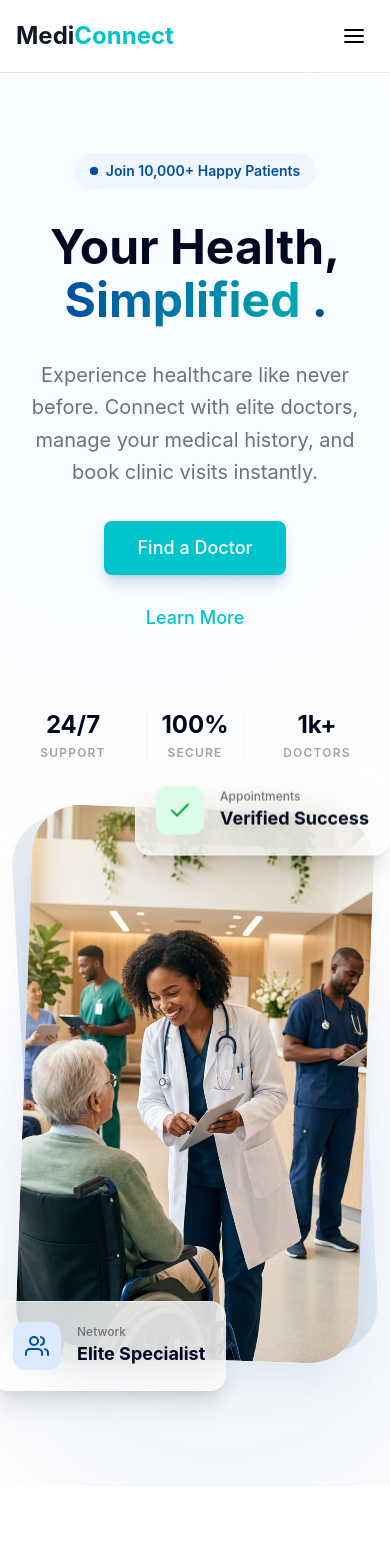
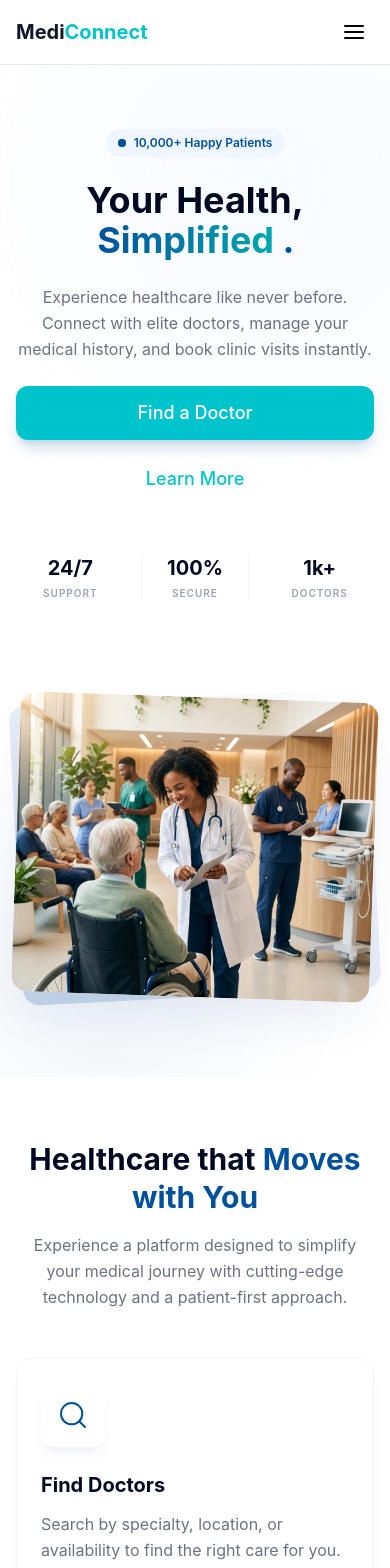
Before and after one commit to Amjad-722/MediConnect, a Svelte app: page / in a window 390 px wide. Shown: the top 1568 px of the page. Built offline with nearby package versions, Linux system fonts and the light colour scheme.

Commit message:
resolve the mobile  issues

```diff
--- a/src/components/Navbar.svelte
+++ b/src/components/Navbar.svelte
@@ -41,11 +41,13 @@
 </script>
 
 <nav
-  class="sticky top-0 z-50 w-full bg-white/90 backdrop-blur-md border-b border-gray-200 py-4"
+  class="sticky top-0 z-50 w-full bg-white/90 backdrop-blur-md border-b border-gray-200 py-3 sm:py-4"
 >
-  <div class="container mx-auto px-4 flex justify-between items-center">
+  <div
+    class="container mx-auto px-4 sm:px-6 lg:px-8 flex justify-between items-center"
+  >
     <div class="flex-shrink-0">
-      <Link to="/" class="text-2xl font-bold text-gray-900">
+      <Link to="/" class="text-xl sm:text-2xl font-bold text-gray-900">
         Medi<span class="text-primary">Connect</span>
       </Link>
     </div>
@@ -198,37 +200,49 @@
   <!-- Mobile Menu -->
   {#if isMenuOpen}
     <div
-      class="md:hidden absolute top-full left-0 w-full bg-white border-b border-gray-200 shadow-lg p-4 flex flex-col gap-4"
+      class="md:hidden absolute top-full left-0 w-full bg-white border-b border-gray-200 shadow-lg px-4 sm:px-6 py-6 flex flex-col gap-2"
     >
       <Link
         to="/"
-        class="block py-2 font-medium text-gray-700 hover:text-primary"
+        class="block py-3 px-4 font-medium text-gray-700 hover:text-primary hover:bg-gray-50 rounded-lg transition-colors"
         on:click={toggleMenu}>Home</Link
       >
       <Link
         to="/doctors"
-        class="block py-2 font-medium text-gray-700 hover:text-primary"
+        class="block py-3 px-4 font-medium text-gray-700 hover:text-primary hover:bg-gray-50 rounded-lg transition-colors"
         on:click={toggleMenu}>Find Doctors</Link
       >
       <Link
         to="/about"
-        class="block py-2 font-medium text-gray-700 hover:text-primary"
+        class="block py-3 px-4 font-medium text-gray-700 hover:text-primary hover:bg-gray-50 rounded-lg transition-colors"
         on:click={toggleMenu}>About</Link
       >
-      <div class="flex flex-col gap-3 mt-2 pt-4 border-t border-gray-100">
+      <div class="flex flex-col gap-3 mt-4 pt-4 border-t border-gray-100">
         {#if $user}
+          {#if $user.role === "doctor"}
+            <Link
+              to="/doctor-dashboard"
+              class="block py-3 px-4 font-medium text-primary hover:bg-blue-50 rounded-lg transition-colors text-center"
+              on:click={toggleMenu}>Dashboard</Link
+            >
+          {/if}
+          <Link
+            to="/profile"
+            class="block py-3 px-4 font-medium text-gray-700 hover:bg-gray-50 rounded-lg transition-colors text-center"
+            on:click={toggleMenu}>Profile Settings</Link
+          >
           <div
-            class="py-2 text-center font-medium text-gray-900 bg-gray-50 rounded"
+            class="py-2 px-4 text-center text-sm font-medium text-gray-600 bg-gray-50 rounded-lg"
           >
             Signed in as {$user.name}
           </div>
-          <Button variant="outline" fullWidth onClick={handleLogout}
-            >Logout</Button
+          <Button variant="danger" fullWidth onClick={handleLogout}
+            >Sign Out</Button
           >
         {:else}
           <Link
             to="/login"
-            class="text-center font-medium text-primary hover:text-primary-dark py-2"
+            class="block py-3 px-4 text-center font-medium text-primary hover:text-primary-dark hover:bg-blue-50 rounded-lg transition-colors"
             on:click={toggleMenu}>Login</Link
           >
           <Button
--- a/src/components/landing/Features.svelte
+++ b/src/components/landing/Features.svelte
@@ -3,62 +3,72 @@
     import Icon from "$components/reusable/Icon.svelte";
 </script>
 
-<section class="relative py-32 overflow-hidden bg-white">
+<section class="relative py-16 sm:py-24 lg:py-32 overflow-hidden bg-white">
     <!-- Subtle Background Decoration -->
     <div class="absolute inset-0 z-0 pointer-events-none">
         <div
-            class="absolute top-1/2 left-[10%] w-[500px] h-[500px] bg-blue-50/50 rounded-full blur-[100px]"
+            class="hidden lg:block absolute top-1/2 left-[10%] w-[500px] h-[500px] bg-blue-50/50 rounded-full blur-[100px]"
         ></div>
         <div
-            class="absolute bottom-0 right-[5%] w-[400px] h-[400px] bg-secondary/5 rounded-full blur-[80px]"
+            class="hidden lg:block absolute bottom-0 right-[5%] w-[400px] h-[400px] bg-secondary/5 rounded-full blur-[80px]"
         ></div>
     </div>
 
-    <div class="container mx-auto px-6 relative z-10">
-        <div class="text-center max-w-3xl mx-auto mb-20 animate-fade-in-up">
+    <div class="container mx-auto px-4 sm:px-6 relative z-10">
+        <div
+            class="text-center max-w-3xl mx-auto mb-12 sm:mb-16 lg:mb-20 animate-fade-in-up"
+        >
             <h2
-                class="text-4xl lg:text-5xl font-bold text-[#000921] mb-6 leading-tight"
+                class="text-3xl sm:text-4xl lg:text-5xl font-bold text-[#000921] mb-4 sm:mb-6 leading-tight"
             >
                 Healthcare that <span class="text-secondary"
                     >Moves with You</span
                 >
             </h2>
-            <p class="text-xl text-gray-500 leading-relaxed">
+            <p
+                class="text-base sm:text-lg lg:text-xl text-gray-500 leading-relaxed px-4"
+            >
                 Experience a platform designed to simplify your medical journey
                 with cutting-edge technology and a patient-first approach.
             </p>
         </div>
 
-        <div class="grid grid-cols-1 md:grid-cols-2 lg:grid-cols-3 gap-8">
+        <div
+            class="grid grid-cols-1 sm:grid-cols-2 lg:grid-cols-3 gap-6 sm:gap-8"
+        >
             {#each features as feature, i}
                 <div
-                    class="group relative p-10 bg-white/70 backdrop-blur-md rounded-[2.5rem] border border-gray-100 shadow-xl shadow-blue-900/5 transition-all duration-500 hover:-translate-y-3 hover:shadow-2xl hover:shadow-blue-900/10 hover:border-secondary/30 animate-fade-in-up"
+                    class="group relative p-6 sm:p-8 lg:p-10 bg-white/70 backdrop-blur-md rounded-2xl sm:rounded-[2rem] lg:rounded-[2.5rem] border border-gray-100 shadow-xl shadow-blue-900/5 transition-all duration-500 hover:-translate-y-3 hover:shadow-2xl hover:shadow-blue-900/10 hover:border-secondary/30 animate-fade-in-up"
                     style="animation-delay: {i * 100}ms"
                 >
                     <!-- Hover Accent -->
                     <div
-                        class="absolute inset-0 bg-gradient-to-br from-secondary/5 to-transparent opacity-0 group-hover:opacity-100 transition-opacity duration-500 rounded-[2.5rem]"
+                        class="absolute inset-0 bg-gradient-to-br from-secondary/5 to-transparent opacity-0 group-hover:opacity-100 transition-opacity duration-500 rounded-2xl sm:rounded-[2rem] lg:rounded-[2.5rem]"
                     ></div>
 
                     <div class="relative z-10">
                         <div
-                            class="w-20 h-20 rounded-2xl bg-white shadow-lg shadow-blue-900/5 flex items-center justify-center mb-8 transition-all duration-500 group-hover:bg-secondary group-hover:scale-110 group-hover:rotate-[15deg]"
+                            class="w-16 h-16 sm:w-18 sm:h-18 lg:w-20 lg:h-20 rounded-xl sm:rounded-2xl bg-white shadow-lg shadow-blue-900/5 flex items-center justify-center mb-6 sm:mb-8 transition-all duration-500 group-hover:bg-secondary group-hover:scale-110 group-hover:rotate-[15deg]"
                         >
                             <div
                                 class="text-secondary group-hover:text-white transition-colors duration-500"
                             >
                                 <Icon
                                     name={feature.icon}
-                                    size={36}
+                                    size={32}
                                     strokeWidth={1.5}
                                 />
                             </div>
                         </div>
 
-                        <h3 class="text-2xl font-bold text-[#000921] mb-4">
+                        <h3
+                            class="text-xl sm:text-2xl font-bold text-[#000921] mb-3 sm:mb-4"
+                        >
                             {feature.title}
                         </h3>
-                        <p class="text-gray-500 leading-relaxed text-lg mb-6">
+                        <p
+                            class="text-gray-500 leading-relaxed text-base sm:text-lg mb-4 sm:mb-6"
+                        >
                             {feature.desc}
                         </p>
 
--- a/src/components/landing/Hero.svelte
+++ b/src/components/landing/Hero.svelte
@@ -4,30 +4,30 @@
 </script>
 
 <section
-    class="relative min-h-[90vh] flex items-center pt-20 pb-32 overflow-hidden bg-white"
+    class="relative min-h-[80vh] sm:min-h-[85vh] lg:min-h-[90vh] flex items-center pt-16 sm:pt-20 pb-20 sm:pb-28 lg:pb-32 overflow-hidden bg-white"
 >
     <!-- Animated Mesh Background -->
     <div class="absolute inset-0 z-0">
         <div
-            class="absolute top-0 right-0 w-[800px] h-[800px] bg-blue-100/40 rounded-full blur-[120px] -mr-40 -mt-40 animate-pulse"
+            class="absolute top-0 right-0 w-[400px] sm:w-[600px] lg:w-[800px] h-[400px] sm:h-[600px] lg:h-[800px] bg-blue-100/40 rounded-full blur-[80px] sm:blur-[100px] lg:blur-[120px] -mr-20 sm:-mr-30 lg:-mr-40 -mt-20 sm:-mt-30 lg:-mt-40 animate-pulse"
         ></div>
         <div
-            class="absolute bottom-0 left-0 w-[600px] h-[600px] bg-secondary/10 rounded-full blur-[100px] -ml-20 -mb-20 animate-pulse"
+            class="absolute bottom-0 left-0 w-[300px] sm:w-[450px] lg:w-[600px] h-[300px] sm:h-[450px] lg:h-[600px] bg-secondary/10 rounded-full blur-[60px] sm:blur-[80px] lg:blur-[100px] -ml-10 sm:-ml-15 lg:-ml-20 -mb-10 sm:-mb-15 lg:-mb-20 animate-pulse"
             style="animation-delay: 2s"
         ></div>
         <div
-            class="absolute top-1/2 left-1/2 -translate-x-1/2 -translate-y-1/2 w-[1000px] h-[1000px] bg-gradient-radial from-blue-50/50 to-transparent"
+            class="hidden lg:block absolute top-1/2 left-1/2 -translate-x-1/2 -translate-y-1/2 w-[1000px] h-[1000px] bg-gradient-radial from-blue-50/50 to-transparent"
         ></div>
     </div>
 
-    <div class="container mx-auto px-6 relative z-10">
+    <div class="container mx-auto px-4 sm:px-6 relative z-10">
         <div
             class="grid grid-cols-1 lg:grid-cols-[1.1fr_0.9fr] gap-12 lg:gap-20 items-center"
         >
             <!-- Text Content -->
-            <div class="space-y-8 text-center lg:text-left">
+            <div class="space-y-6 sm:space-y-8 text-center lg:text-left">
                 <div
-                    class="inline-flex items-center gap-2 px-4 py-2 bg-blue-50 text-secondary rounded-full text-sm font-semibold animate-fade-in-up"
+                    class="inline-flex items-center gap-2 px-3 sm:px-4 py-1.5 sm:py-2 bg-blue-50 text-secondary rounded-full text-xs sm:text-sm font-semibold animate-fade-in-up"
                 >
                     <span class="relative flex h-2 w-2">
                         <span
@@ -37,11 +37,14 @@
                             class="relative inline-flex rounded-full h-2 w-2 bg-secondary"
                         ></span>
                     </span>
-                    Join 10,000+ Happy Patients
+                    <span class="hidden sm:inline"
+                        >Join 10,000+ Happy Patients</span
+                    >
+                    <span class="sm:hidden">10,000+ Happy Patients</span>
                 </div>
 
                 <h1
-                    class="text-5xl lg:text-7xl font-bold text-[#000921] leading-[1.1] animate-fade-in-up delay-100"
+                    class="text-4xl sm:text-5xl lg:text-7xl font-bold text-[#000921] leading-[1.1] animate-fade-in-up delay-100"
                 >
                     Your Health, <br />
                     <span
@@ -53,7 +56,7 @@
                 </h1>
 
                 <p
-                    class="text-xl text-gray-500 max-w-xl leading-relaxed animate-fade-in-up delay-200 mx-auto lg:mx-0"
+                    class="text-base sm:text-lg lg:text-xl text-gray-500 max-w-xl leading-relaxed animate-fade-in-up delay-200 mx-auto lg:mx-0"
                 >
                     Experience healthcare like never before. Connect with elite
                     doctors, manage your medical history, and book clinic visits
@@ -61,13 +64,13 @@
                 </p>
 
                 <div
-                    class="flex flex-wrap gap-4 justify-center lg:justify-start animate-fade-in-up delay-300"
+                    class="flex flex-col sm:flex-row flex-wrap gap-3 sm:gap-4 justify-center lg:justify-start animate-fade-in-up delay-300"
                 >
                     <Button
                         variant="primary"
                         size="lg"
                         href="/doctors"
-                        className="px-8 py-4 text-lg rounded-2xl shadow-lg shadow-secondary/20"
+                        className="px-6 sm:px-8 py-3 sm:py-4 text-base sm:text-lg rounded-xl sm:rounded-2xl shadow-lg shadow-secondary/20 w-full sm:w-auto"
                     >
                         Find a Doctor
                     </Button>
@@ -75,7 +78,7 @@
                         variant="outline"
                         size="lg"
                         href="/about"
-                        className="px-8 py-4 text-lg rounded-2xl"
+                        className="px-6 sm:px-8 py-3 sm:py-4 text-base sm:text-lg rounded-xl sm:rounded-2xl w-full sm:w-auto"
                     >
                         Learn More
                     </Button>
@@ -83,32 +86,40 @@
 
                 <!-- Trust Badges -->
                 <div
-                    class="pt-8 grid grid-cols-3 gap-6 animate-fade-in-up delay-400 max-w-md mx-auto lg:mx-0"
+                    class="pt-6 sm:pt-8 grid grid-cols-3 gap-4 sm:gap-6 animate-fade-in-up delay-400 max-w-md mx-auto lg:mx-0"
                 >
                     <div class="space-y-1">
-                        <div class="text-2xl font-bold text-[#000921]">
+                        <div
+                            class="text-xl sm:text-2xl font-bold text-[#000921]"
+                        >
                             24/7
                         </div>
                         <div
-                            class="text-xs font-semibold text-gray-400 uppercase tracking-widest"
+                            class="text-[10px] sm:text-xs font-semibold text-gray-400 uppercase tracking-widest"
                         >
                             Support
                         </div>
                     </div>
                     <div class="border-x border-gray-100 space-y-1">
-                        <div class="text-2xl font-bold text-[#000921]">
+                        <div
+                            class="text-xl sm:text-2xl font-bold text-[#000921]"
+                        >
                             100%
                         </div>
                         <div
-                            class="text-xs font-semibold text-gray-400 uppercase tracking-widest"
+                            class="text-[10px] sm:text-xs font-semibold text-gray-400 uppercase tracking-widest"
                         >
                             Secure
                         </div>
                     </div>
                     <div class="space-y-1">
-                        <div class="text-2xl font-bold text-[#000921]">1k+</div>
                         <div
-                            class="text-xs font-semibold text-gray-400 uppercase tracking-widest"
+                            class="text-xl sm:text-2xl font-bold text-[#000921]"
+                        >
+                            1k+
+                        </div>
+                        <div
+                            class="text-[10px] sm:text-xs font-semibold text-gray-400 uppercase tracking-widest"
                         >
                             Doctors
                         </div>
@@ -117,34 +128,38 @@
             </div>
 
             <!-- Image Composition -->
-            <div class="relative animate-fade-in-right delay-200">
+            <div class="relative animate-fade-in-right delay-200 mt-12 lg:mt-0">
                 <!-- Main Image Wrapper -->
                 <div class="relative z-10 group">
                     <div
-                        class="absolute inset-0 bg-gradient-to-tr from-secondary/20 to-transparent rounded-[3rem] -rotate-3 transition-transform group-hover:rotate-0 duration-500"
+                        class="absolute inset-0 bg-gradient-to-tr from-secondary/20 to-transparent rounded-2xl sm:rounded-[2rem] lg:rounded-[3rem] -rotate-3 transition-transform group-hover:rotate-0 duration-500"
                     ></div>
                     <img
                         src="/images/hero-premium.png"
                         alt="Premium Healthcare"
-                        class="relative w-full h-[550px] object-cover rounded-[3rem] shadow-2xl shadow-blue-900/10 rotate-2 transition-transform group-hover:rotate-0 duration-500"
+                        class="relative w-full h-[300px] sm:h-[400px] lg:h-[550px] object-cover rounded-2xl sm:rounded-[2rem] lg:rounded-[3rem] shadow-2xl shadow-blue-900/10 rotate-2 transition-transform group-hover:rotate-0 duration-500"
                     />
                 </div>
 
                 <!-- Floating Glassmorphism Cards -->
                 <div
-                    class="absolute -top-10 -right-6 z-20 bg-white/80 backdrop-blur-xl p-5 rounded-2xl shadow-xl border border-white/40 animate-float"
+                    class="hidden sm:block absolute -top-6 sm:-top-10 -right-4 sm:-right-6 z-20 bg-white/80 backdrop-blur-xl p-3 sm:p-5 rounded-xl sm:rounded-2xl shadow-xl border border-white/40 animate-float"
                 >
-                    <div class="flex items-center gap-4">
+                    <div class="flex items-center gap-2 sm:gap-4">
                         <div
-                            class="w-12 h-12 bg-green-100 text-green-600 rounded-xl flex items-center justify-center"
+                            class="w-10 h-10 sm:w-12 sm:h-12 bg-green-100 text-green-600 rounded-lg sm:rounded-xl flex items-center justify-center"
                         >
-                            <Icon name="check" size={24} />
+                            <Icon name="check" size={20} />
                         </div>
                         <div>
-                            <div class="text-xs text-gray-500 font-medium">
+                            <div
+                                class="text-[10px] sm:text-xs text-gray-500 font-medium"
+                            >
                                 Appointments
                             </div>
-                            <div class="text-lg font-bold text-[#000921]">
+                            <div
+                                class="text-sm sm:text-lg font-bold text-[#000921]"
+                            >
                                 Verified Success
                             </div>
                         </div>
@@ -152,20 +167,24 @@
                 </div>
 
                 <div
-                    class="absolute -bottom-8 -left-8 z-20 bg-white/80 backdrop-blur-xl p-5 rounded-2xl shadow-xl border border-white/40 animate-float"
+                    class="hidden sm:block absolute -bottom-6 sm:-bottom-8 -left-4 sm:-left-8 z-20 bg-white/80 backdrop-blur-xl p-3 sm:p-5 rounded-xl sm:rounded-2xl shadow-xl border border-white/40 animate-float"
                     style="animation-delay: -1s"
                 >
-                    <div class="flex items-center gap-4">
+                    <div class="flex items-center gap-2 sm:gap-4">
                         <div
-                            class="w-12 h-12 bg-blue-100 text-secondary rounded-xl flex items-center justify-center"
+                            class="w-10 h-10 sm:w-12 sm:h-12 bg-blue-100 text-secondary rounded-lg sm:rounded-xl flex items-center justify-center"
                         >
-                            <Icon name="users" size={24} />
+                            <Icon name="users" size={20} />
                         </div>
                         <div>
-                            <div class="text-xs text-gray-500 font-medium">
+                            <div
+                                class="text-[10px] sm:text-xs text-gray-500 font-medium"
+                            >
                                 Network
                             </div>
-                            <div class="text-lg font-bold text-[#000921]">
+                            <div
+                                class="text-sm sm:text-lg font-bold text-[#000921]"
+                            >
                                 Elite Specialist
                             </div>
                         </div>
--- a/src/components/reusable/Button.svelte
+++ b/src/components/reusable/Button.svelte
@@ -1,7 +1,8 @@
 <script>
   /** @type {"button" | "submit" | "reset"} */
   export let type = "button";
-  export let variant = "primary"; /* primary, secondary, outline, ghost */
+  export let variant =
+    "primary"; /* primary, secondary, outline, ghost, danger */
   export let disabled = false;
   export let fullWidth = false;
   export let href = null;
@@ -42,6 +43,8 @@
     outline:
       "bg-transparent border-primary text-primary hover:bg-primary hover:text-white",
     ghost: "bg-transparent text-gray-900 hover:bg-gray-100 hover:text-primary",
+    danger:
+      "bg-red-600 text-white hover:bg-red-700 hover:shadow-lg hover:shadow-red-600/30",
   }[variant];
 
   $: widthClass = fullWidth ? "w-full" : "";
```
Also changed, not shown: src/components/Footer.svelte (+12 -8 lines), src/components/landing/HowItWorks.svelte (+17 -11 lines), src/components/landing/Stats.svelte (+8 -6 lines), src/components/landing/Testimonials.svelte (+28 -18 lines), src/routes/Doctors.svelte (+12 -10 lines), src/routes/Landing.svelte (+15 -11 lines).
